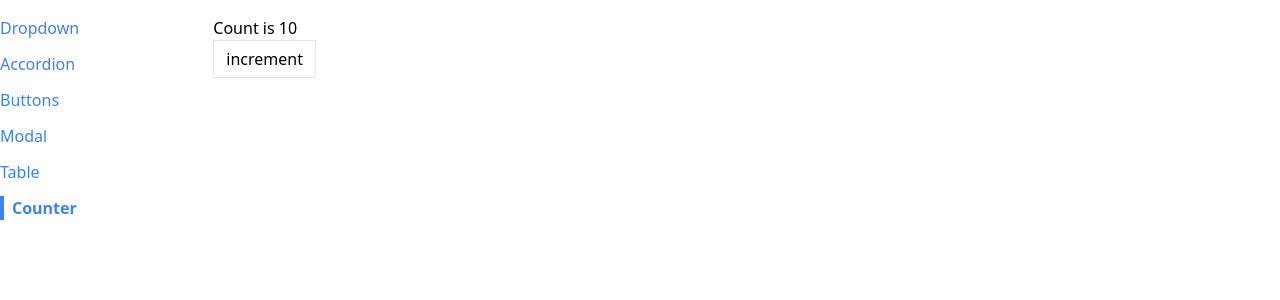
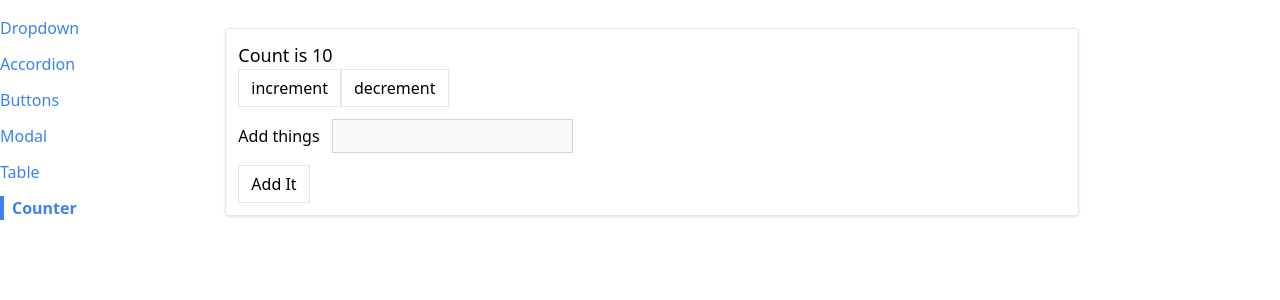
Before and after one commit to thebasedtaka/re-zero, a React (Create React App) app: page /counter in a window 1280 px wide. Shown: the top 300 px of the page. Built offline with nearby package versions, Linux system fonts and the light colour scheme.

Commit message:
immer update

```diff
--- a/package.json
+++ b/package.json
@@ -8,6 +8,7 @@
     "@testing-library/user-event": "^13.5.0",
     "class-name": "^0.1.3",
     "classnames": "^2.3.2",
+    "immer": "^9.0.19",
     "prop-types": "^15.8.1",
     "react": "^18.2.0",
     "react-dom": "^18.2.0",
--- a/src/components/SortableTable.js
+++ b/src/components/SortableTable.js
@@ -1,31 +1,14 @@
 import Table from "./Table";
 import { useState } from "react";
 import { GoArrowSmallDown, GoArrowSmallUp } from "react-icons/go";
+import useSort from "../hooks/use-sort";
 
 function SortableTable(props) {
-  const [sortOrder, setSortOrder] = useState(null);
-  const [sortBy, setSortBy] = useState(null);
-
   const { config, data } = props;
-
-  const handleClick = (label) => {
-    if (sortBy && label !== sortBy) {
-      setSortOrder("asc");
-      setSortBy(label);
-      return;
-    }
-
-    if (sortOrder === null) {
-      setSortOrder("asc");
-      setSortBy(label);
-    } else if (sortOrder === "asc") {
-      setSortOrder("desc");
-      setSortBy(label);
-    } else if (sortOrder === "desc") {
-      setSortOrder(null);
-      setSortBy(null);
-    }
-  };
+  const { sortBy, sortOrder, sortedData, setSortColumn } = useSort(
+    config,
+    data
+  );
 
   const updatedConfig = config.map((column) => {
     if (!column.sortValue) {
@@ -37,7 +20,7 @@ function SortableTable(props) {
       header: () => (
         <th
           className="cursor-pointer hover:bg-gray-100"
-          onClick={() => handleClick(column.label)}
+          onClick={() => setSortColumn(column.label)}
         >
           <div className="flex items-center">
             {getIcons(column.label, sortBy, sortOrder)}
@@ -47,25 +30,6 @@ function SortableTable(props) {
       ),
     };
   });
-
-  //Only sort data if sortOrder && sortBy !null
-  //Make copy of data prop
-  let sortedData = data;
-  if (sortOrder && sortBy) {
-    const { sortValue } = config.find((column) => column.label === sortBy);
-    sortedData = [...data].sort((a, b) => {
-      const valueA = sortValue(a);
-      const valueB = sortValue(b);
-
-      const reverseOrder = sortOrder === "asc" ? 1 : -1;
-
-      if (typeof valueA === "string") {
-        return valueA.localeCompare(valueB) * reverseOrder;
-      } else {
-        return (valueA - valueB) * reverseOrder;
-      }
-    });
-  }
 
   return (
     <div>
--- /dev/null
+++ b/src/hooks/use-logCount.js
@@ -0,0 +1,20 @@
+import { useState, useEffect } from "react";
+
+function useLogCount(initialCount) {
+  const [count, setCount] = useState(initialCount);
+
+  useEffect(() => {
+    console.log(count);
+  }, [count]);
+
+  const increment = () => {
+    setCount(count + 1);
+  };
+
+  return {
+    count,
+    increment,
+  };
+}
+
+export default useLogCount;
--- /dev/null
+++ b/src/hooks/use-sort.js
@@ -0,0 +1,46 @@
+import { useState } from "react";
+
+function useSort(config, data) {
+  const [sortOrder, setSortOrder] = useState(null);
+  const [sortBy, setSortBy] = useState(null);
+
+  const setSortColumn = (label) => {
+    if (sortBy && label !== sortBy) {
+      setSortOrder("asc");
+      setSortBy(label);
+      return;
+    }
+
+    if (sortOrder === null) {
+      setSortOrder("asc");
+      setSortBy(label);
+    } else if (sortOrder === "asc") {
+      setSortOrder("desc");
+      setSortBy(label);
+    } else if (sortOrder === "desc") {
+      setSortOrder(null);
+      setSortBy(null);
+    }
+  };
+  //Only sort data if sortOrder && sortBy !null
+  //Make copy of data prop
+  let sortedData = data;
+  if (sortOrder && sortBy) {
+    const { sortValue } = config.find((column) => column.label === sortBy);
+    sortedData = [...data].sort((a, b) => {
+      const valueA = sortValue(a);
+      const valueB = sortValue(b);
+
+      const reverseOrder = sortOrder === "asc" ? 1 : -1;
+
+      if (typeof valueA === "string") {
+        return valueA.localeCompare(valueB) * reverseOrder;
+      } else {
+        return (valueA - valueB) * reverseOrder;
+      }
+    });
+  }
+
+  return { sortBy, sortOrder, sortedData, setSortColumn };
+}
+export default useSort;
--- a/src/pages/CounterPage.js
+++ b/src/pages/CounterPage.js
@@ -1,31 +1,80 @@
-import { useState, useEffect } from "react";
+import produce from "immer";
+import userEvent from "@testing-library/user-event";
+import { useReducer } from "react";
 import Button from "../components/Button";
+import Panel from "../components/Panel";
 
-function useLogCount(initialCount) {
-  const [count, setCount] = useState(initialCount);
+const INCREMENT_COUNT = "increment-count";
+const SET_VALUE_TO_ADD = "change_value_to_add";
+const DECREMENT_COUNT = "decrement-count";
+const ADD_VALUE_TO_COUNT = "add_value_to_count";
 
-  useEffect(() => {
-    console.log(count);
-  }, [count]);
+const reducer = (state, action) => {
+  switch (action.type) {
+    case INCREMENT_COUNT:
+      state.count = state.count + 1;
+      return;
+    case DECREMENT_COUNT:
+      state.count = state.count - 1;
+      return;
+    case ADD_VALUE_TO_COUNT:
+      state.count = state.count + state.valueToAdd;
+      state.valueToAdd = 0;
+      return;
+    case SET_VALUE_TO_ADD:
+      state.valueToAdd = action.payload;
+      return;
+    default:
+      return state;
+  }
+};
 
+function CounterPage({ initialCount }) {
+  // const [count, setCount] = useState(initialCount);
+  // const [valueToAdd, SetValueToAdd] = useState(0);
+  const [state, dispatch] = useReducer(produce(reducer), {
+    count: initialCount,
+    valueToAdd: 0,
+  });
   const increment = () => {
-    setCount(count + 1);
+    dispatch({ type: INCREMENT_COUNT });
+  };
+  const decrement = () => {
+    dispatch({ type: DECREMENT_COUNT });
   };
 
-  return {
-    count,
-    increment,
+  const handleChange = (e) => {
+    //e.preventDefault();
+    const value = +e.target.value;
+    console.log(value);
+    dispatch({ type: SET_VALUE_TO_ADD, payload: value });
   };
-}
 
-function CounterPage({ initialCount }) {
-  const { count, increment } = useLogCount(initialCount);
+  const handleSubmit = (e) => {
+    e.preventDefault();
+
+    dispatch({ type: ADD_VALUE_TO_COUNT });
+  };
 
   return (
-    <div>
-      <h1>Count is {count}</h1>
-      <Button onClick={increment}>increment</Button>
-    </div>
+    <Panel className="m-3">
+      <h1 className="text-lg">Count is {state.count}</h1>
+      <div className="flex flex-row">
+        <Button onClick={increment}>increment</Button>
+        <Button onClick={decrement}>decrement</Button>
+      </div>
+
+      <form onSubmit={handleSubmit}>
+        <label>Add things</label>
+        <input
+          value={state.valueToAdd || ""}
+          onChange={handleChange}
+          type="number"
+          className="p-1 m-3 bg-gray-50 border border-gray-300"
+        />
+        <Button>Add It</Button>
+      </form>
+    </Panel>
   );
 }
 
```
Also changed, not shown: 1 other file (tests, documents, lock files or other folders).
